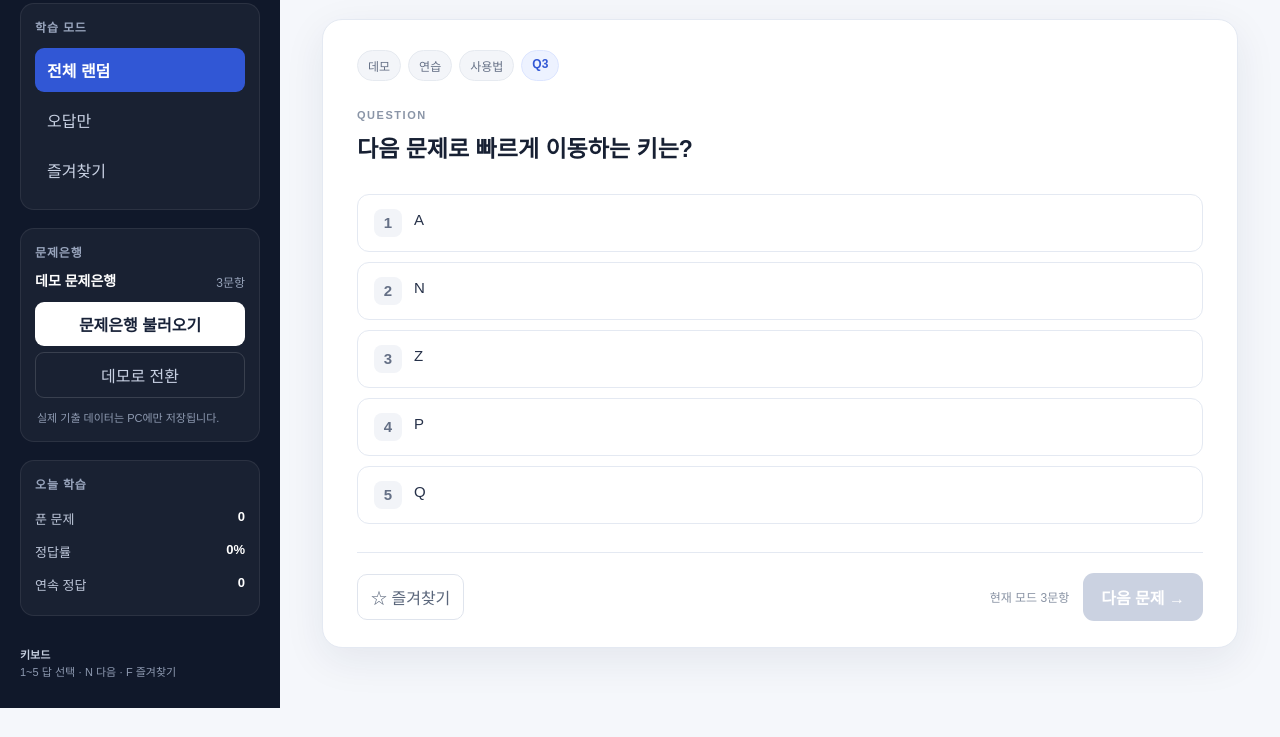
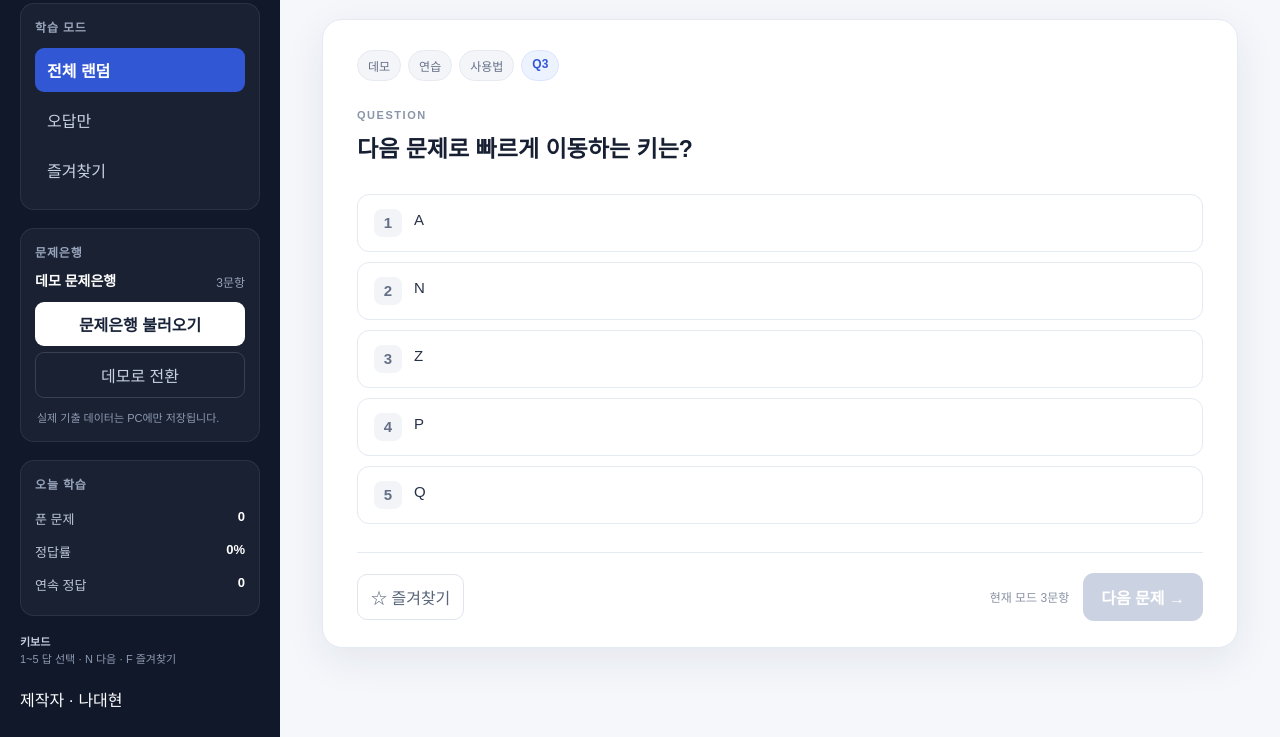
Before and after one commit to kirakein-gif/pt-exam-bank, a plain HTML site: page index.html in a window 1280 px wide. Shown: the part 96-833 px from the top of the page. Before the commit the page ends 804 px from the top, so only its background shows below. Drawn offline with Linux system fonts and the light colour scheme.

Commit message:
Add creator credit to quiz app

```diff
--- a/index.html
+++ b/index.html
@@ -47,6 +47,8 @@
         <strong>키보드</strong>
         <span>1~5 답 선택 · N 다음 · F 즐겨찾기</span>
       </div>
+
+      <div class="creator-credit">제작자 · 나대현</div>
     </aside>
 
     <main class="main">
```
